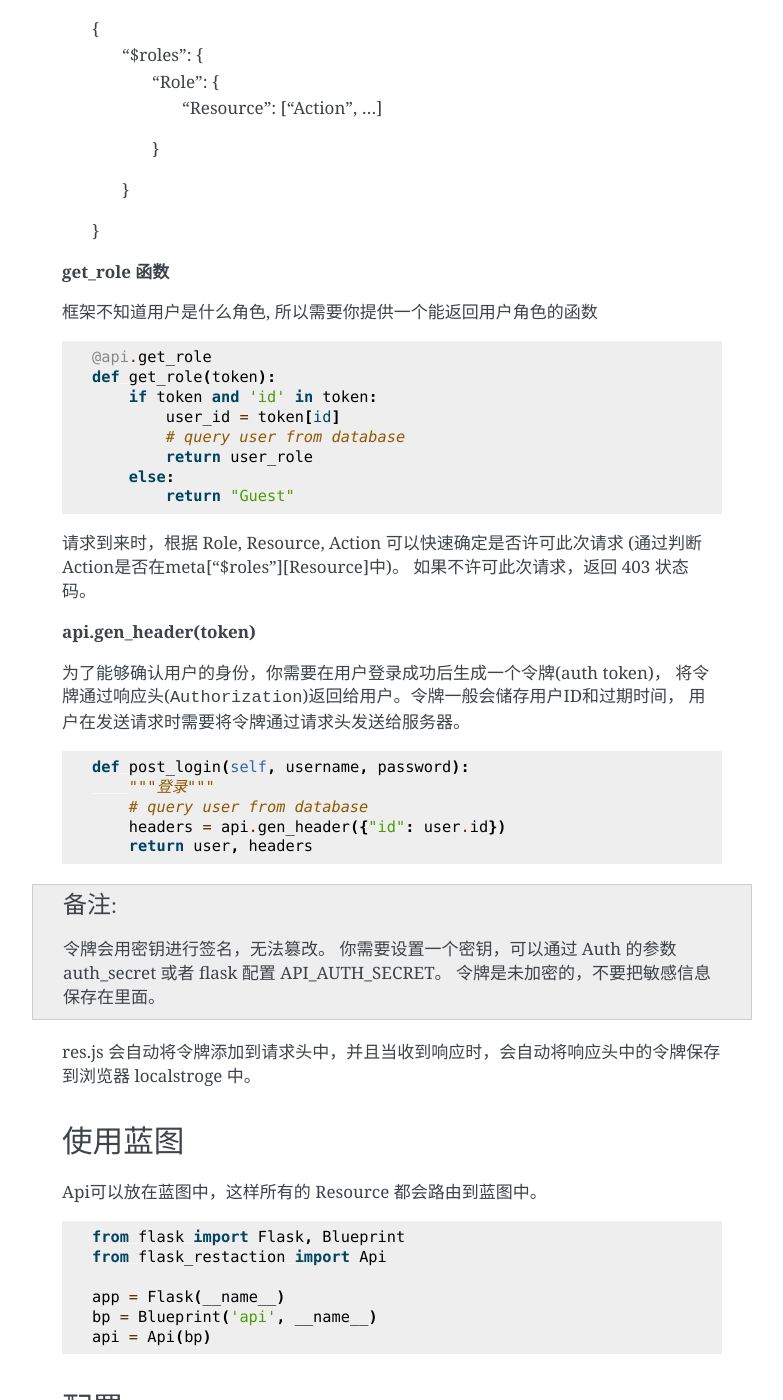
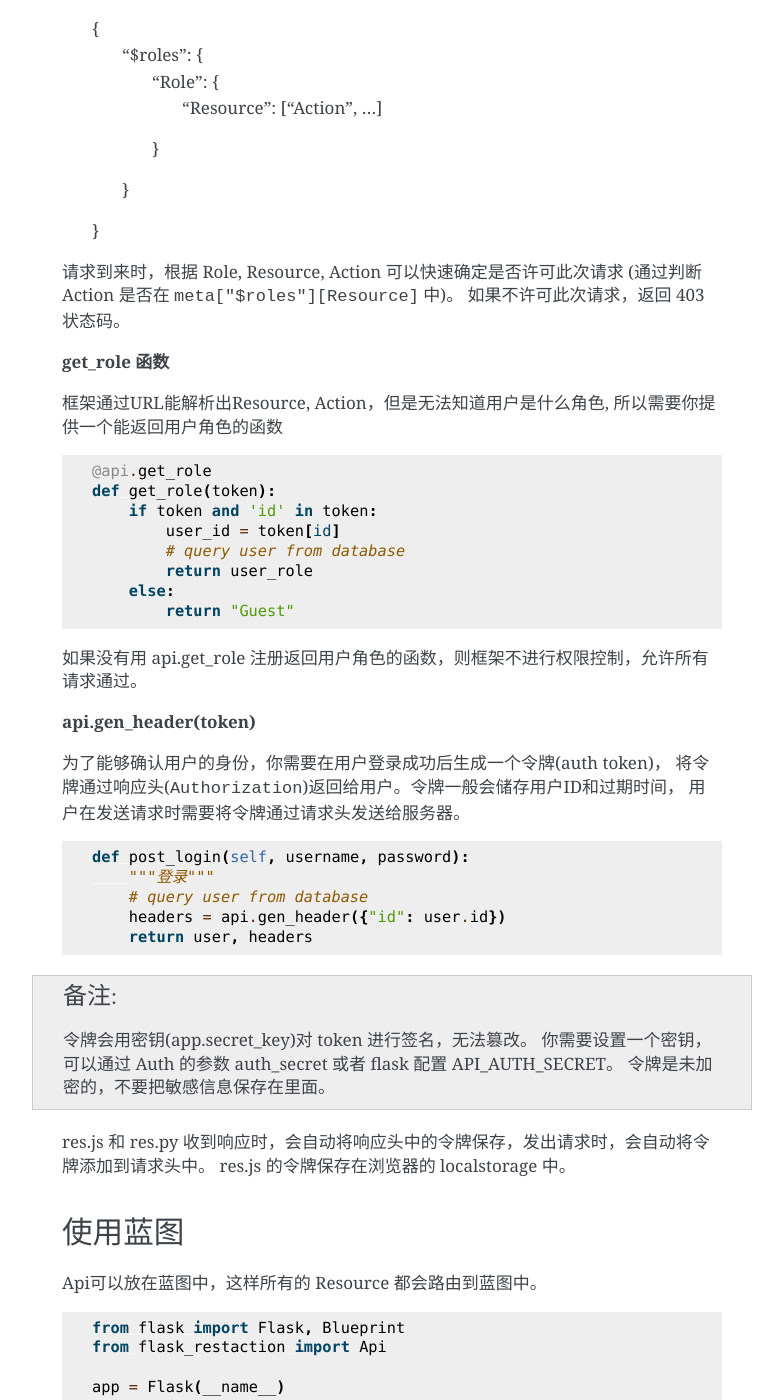
Before and after one commit to guyskk/flask-restaction, a Sphinx documentation site: the page built from docs/source/quickstart.rst, in a window 1280 px wide and 1400 px high, scrolled down 3891 px. Shown: the whole window, without its empty margins (358-1141 px from the left). Built offline with Sphinx 7.4.7, drawn with Linux system fonts in a browser that asks for light colours; some of the changed text lies outside the part shown.

Commit message:
update quickstart

```diff
--- a/docs/source/quickstart.rst
+++ b/docs/source/quickstart.rst
@@ -201,9 +201,12 @@ metafile是一个描述API信息的文件，通常放在应用的根目录下，
         }
     }
 
+请求到来时，根据 Role, Resource, Action 可以快速确定是否许可此次请求
+(通过判断 Action 是否在 ``meta["$roles"][Resource]`` 中)。 如果不许可此次请求，返回 403 状态码。
+
 **get_role 函数**
 
-框架不知道用户是什么角色, 所以需要你提供一个能返回用户角色的函数
+框架通过URL能解析出Resource, Action，但是无法知道用户是什么角色, 所以需要你提供一个能返回用户角色的函数
 
 .. code-block:: python
 
@@ -216,8 +219,7 @@ metafile是一个描述API信息的文件，通常放在应用的根目录下，
         else:
             return "Guest"
 
-请求到来时，根据 Role, Resource, Action 可以快速确定是否许可此次请求
-(通过判断Action是否在meta["$roles"][Resource]中)。 如果不许可此次请求，返回 403 状态码。
+如果没有用 api.get_role 注册返回用户角色的函数，则框架不进行权限控制，允许所有请求通过。
 
 **api.gen_header(token)**
 
@@ -235,11 +237,12 @@ metafile是一个描述API信息的文件，通常放在应用的根目录下，
 
 .. Note::
 
-    令牌会用密钥进行签名，无法篡改。
+    令牌会用密钥(app.secret_key)对 token 进行签名，无法篡改。
     你需要设置一个密钥，可以通过 Auth 的参数 auth_secret 或者 flask 配置 API_AUTH_SECRET。
     令牌是未加密的，不要把敏感信息保存在里面。
 
-res.js 会自动将令牌添加到请求头中，并且当收到响应时，会自动将响应头中的令牌保存到浏览器 localstroge 中。
+res.js 和 res.py 收到响应时，会自动将响应头中的令牌保存，发出请求时，会自动将令牌添加到请求头中。
+res.js 的令牌保存在浏览器的 localstorage 中。
 
 
 使用蓝图
@@ -299,19 +296,17 @@ flask-restaction 相对于 flask-restful 有什么优势，或是什么特性?
     Request Parsing 很繁琐，并且不能很好的重用代码。
 
     restaction 的输出校验和输入校验差不多，不同的是可以校验自定义的 python 对象。
-    https://github.com/guyskk/validater#proxydict-validate-custome-type
 
     而 reslful 校验输出更加繁琐！
 
 - 身份验证及权限控制
 
     restaction 提供一个灵活的权限系统，身份验证基于 jwt(json web token)，
-    权限验证是通过json配置文件，而不是散布在代码中的装饰器(decorator)，
-    并且角色本身也是 resource，客户端可以通过 API 进行操作。
+    权限验证是通过json配置文件，而不是散布在代码中的装饰器(decorator)。
 
-- 自动生成文档，res.js和权限管理页面
+- 自动生成文档和res.js
 
-    用 res.js 可以方便的调用 api，还可以直接上传文件。
+    用 res.js 可以方便的调用 api。
 
 
 历程
```
Also changed, not shown: other parts of docs/source/quickstart.rst (+1 -7 lines).
